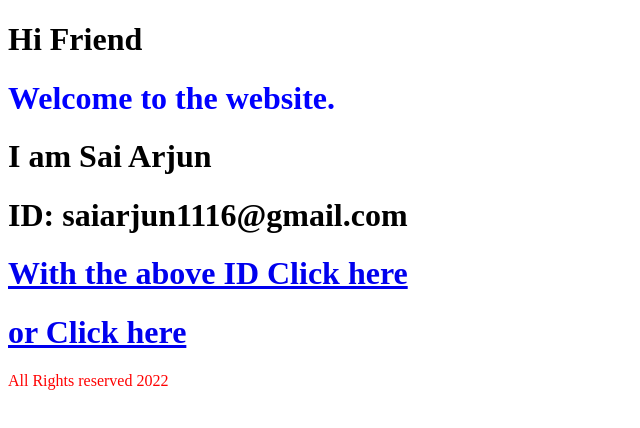
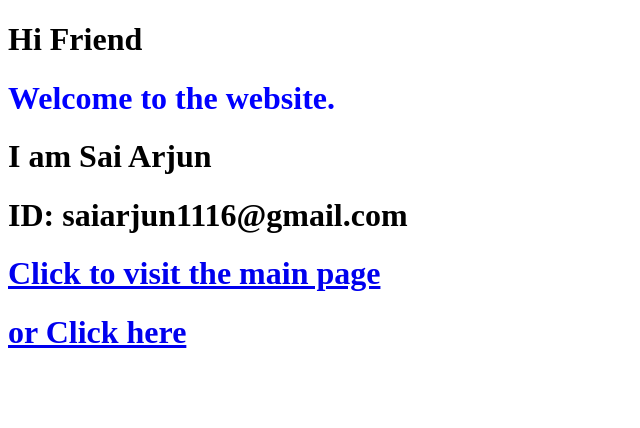
Before and after one commit to Saiarjun111/official, a plain HTML site: page index.html in a window 1280 px wide. Shown: the whole page, without its empty margins (0-640 px from the left). Drawn offline with Linux system fonts and the light colour scheme.

Commit message:
Update index.html

```diff
--- a/index.html
+++ b/index.html
@@ -15,11 +15,12 @@
 
 
 <h1>ID: saiarjun1116@gmail.com</h1>
-<h1><a href="https://mail.google.com/chat/u/0/#chat/welcom">With the above ID Click here</a></h1>
+<h1><a href="https://mail.google.com/chat/u/0/#chat/welcom">Click to visit the main page</a></h1>
+
 
 <h1><a href="https://mail.google.com">or Click here</a></h1>
 
-<p2 style="color:Red">All Rights reserved 2022</p2>
+
 
 
     </body>
```
